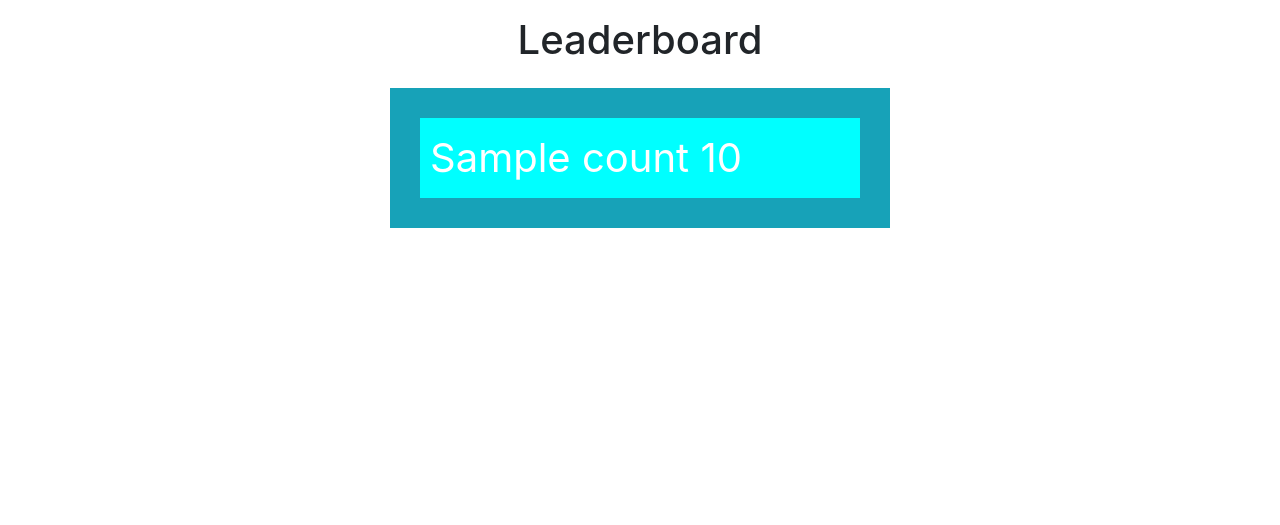
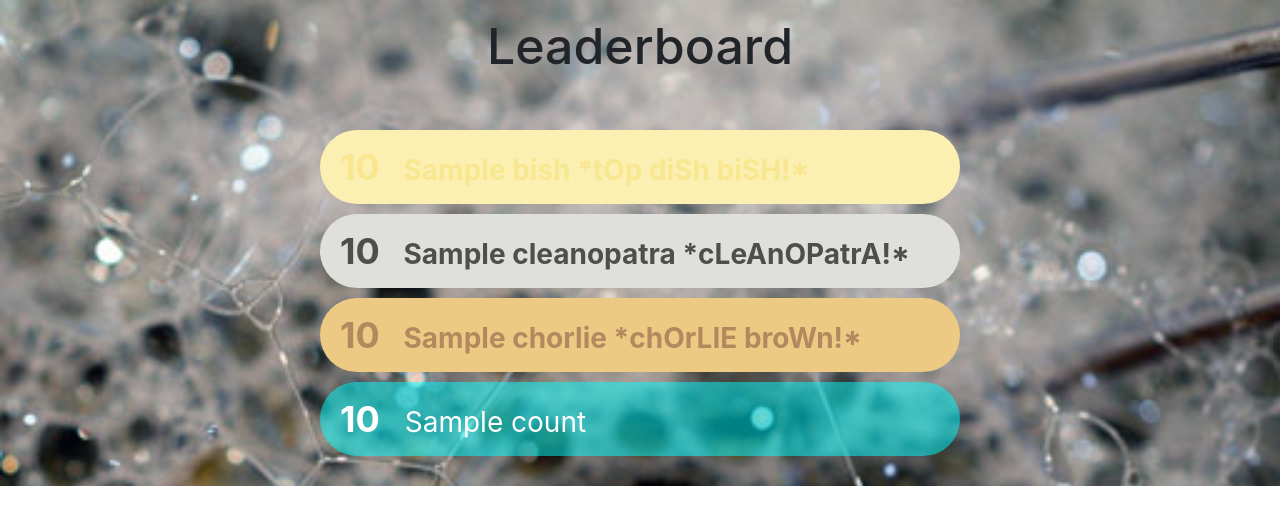
Before and after one commit to jakepizzala/dish-bish, a Flask app: template templates/leaderboard.html in a window 1280 px wide. Shown: the top 525 px of the page. Run offline with Flask 2, Linux system fonts and the light colour scheme; the template is opened without the code that fills it: most values are stand-ins (such as "Sample title", 1, 10 or a date in 2020); some libraries are stand-ins or nearby versions.

Commit message:
adding some pretty

```diff
--- a/app.py
+++ b/app.py
@@ -32,7 +32,10 @@
 @app.route('/leaderboard')
 def leaderboard():
     counts = get_points_for_users()
-    return render_template("leaderboard.html", counts=counts)
+    top_bish = counts.pop(0)
+    cleanopatra = counts.pop(0)
+    chorlie = counts.pop(0)
+    return render_template("leaderboard.html", top_bish=top_bish, counts=counts, cleanopatra=cleanopatra, chorlie=chorlie)
 
 
 @app.route('/addtask')
@@ -42,7 +45,7 @@
 
 def get_points_for_users():
     db = Database()
-    rows = db.query("SELECT u.name, COUNT(e.id) FROM events e INNER JOIN users u ON e.user_id = u.id WHERE task_id = 1 GROUP BY u.name ORDER BY COUNT(e.id) desc")
+    rows = db.query("SELECT u.name, COUNT(e.id) FROM events e INNER JOIN users u ON e.user_id = u.id GROUP BY u.name ORDER BY COUNT(e.id) desc")
     counts = []
     for row in rows:
         counts.append({'name': row[0], 'points': row[1]})
@@ -54,7 +57,7 @@
     rows = db.query("SELECT name_external, id FROM tasks")
     tasks = []
     for row in rows:
-        tasks.append({'name': row[0], 'id' : row[1]})
+        tasks.append({'name': row[0], 'id': row[1]})
     return tasks
 
 
--- a/static/styles.css
+++ b/static/styles.css
@@ -1,3 +1,7 @@
+h1 {
+    font-size: 50px;
+}
+
 #task-form {
     font-size: 24px;
 }
@@ -13,20 +17,60 @@
 }
 
 .leaderboard {
-    font-size: 40px;
+    font-size: 28px;
     width: 100%;
-    max-width: 500px;
-    background-color: #17a2b8;
+    max-width: 700px;
     color: white;
     padding: 20px;
 }
 
 .count {
-    background-color: #00FFFF;
-    padding: 10px;
+    background-color: rgb(0,255,255, .5);
+    padding: 10px 20px 10px 20px;
     margin: 10px;
+    border-radius: 50px;
 }
 
 .attribute {
     display: inline-block;
 }
+
+.topbish {
+    animation:blinkingBish 0.8s infinite;
+    font-weight: bold;
+}
+@keyframes blinkingBish {
+    0%{color: #f4d742; background-color: white;}
+    100%{color: white; background-color: #f4d742;}
+}
+.cleanopatra {
+    color: #4e4f4d;
+    background-color: #dfe0db;
+    font-weight: bold;
+}
+
+.chorlie {
+    color: #b2895e;
+    background-color: #edca84;
+    font-weight: bold;
+}
+
+.leaderboard-wrapper {
+    background-size: 100%;
+    background-image: url("/static/bubbles.jpg");
+    background-attachment: fixed;
+}
+
+.homepage-wrapper {
+    height: 100%;
+    background: url(/static/bubbleshome.jpg) no-repeat center center fixed;
+    -webkit-background-size: cover;
+    -moz-background-size: cover;
+    -o-background-size: cover;
+    background-size: cover;
+}
+
+.points {
+    font-size: 36px;
+    font-weight: bold;
+}
--- a/templates/homepage.html
+++ b/templates/homepage.html
@@ -1,5 +1,6 @@
 {% extends 'base.html' %}
 {% block body %}
+<div class="homepage-wrapper">
 <div class="d-flex flex-row justify-content-center">
   <div class="p-3">
     <h1>Dish Bish</h1>
@@ -27,5 +28,6 @@
         </form>
     </div>
 </div>
+</div>
 
 {% endblock %}
--- a/templates/leaderboard.html
+++ b/templates/leaderboard.html
@@ -1,5 +1,6 @@
 {% extends 'base.html' %}
 {% block body %}
+<div class="leaderboard-wrapper">
 <div class="d-flex flex-row justify-content-center">
   <div class="p-3">
     <h1>Leaderboard</h1>
@@ -7,12 +8,28 @@
 </div>
 <div class="d-flex flex-row justify-content-center">
     <div class="leaderboard">
+        <div class="count topbish">
+            <div class="attribute points">{{top_bish.points}}&nbsp;&nbsp;</div>
+            <div class="attribute">{{top_bish.name}}</div>
+            <div class="attribute">*tOp diSh biSH!*</div>
+        </div>
+        <div class="count cleanopatra">
+            <div class="attribute points">{{cleanopatra.points}}&nbsp;&nbsp;</div>
+            <div class="attribute">{{cleanopatra.name}}</div>
+            <div class="attribute">*cLeAnOPatrA!*</div>
+        </div>
+        <div class="count chorlie">
+            <div class="attribute points">{{chorlie.points}}&nbsp;&nbsp;</div>
+            <div class="attribute">{{chorlie.name}}</div>
+            <div class="attribute">*chOrLIE broWn!*</div>
+        </div>
         {% for count in counts %}
-        <div class=count>
+        <div class="count">
+            <div class="attribute points">{{count.points}}&nbsp;&nbsp;</div>
             <div class="attribute">{{count.name}}</div>
-            <div class="attribute">{{count.points}}</div>
         </div>
         {% endfor %}
     </div>
 </div>
+</div>
 {% endblock %}
```
Also changed, not shown: static/bubbles.jpg (added), static/bubbleshome.jpg (added).
